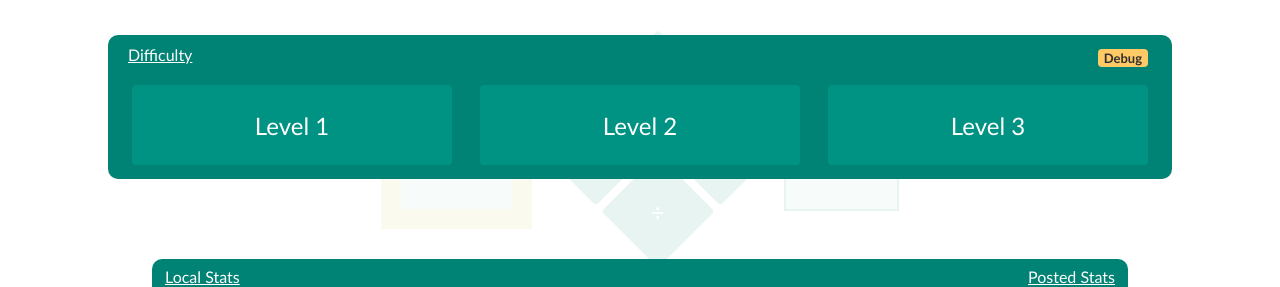
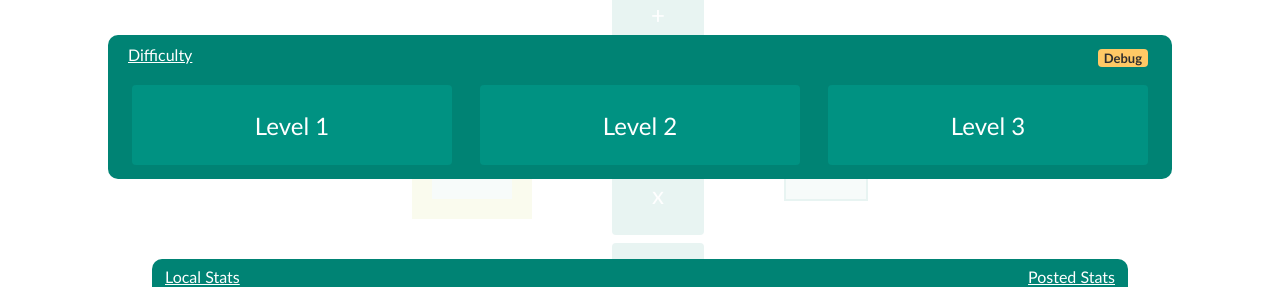
Before and after one commit to RobotMonkeyLLC/OneThroughNine-v2, a React (Create React App) app in the folder client/: page / in a window 1280 px wide. Shown: the part 290-577 px from the top of the page. Built offline with nearby package versions, Linux system fonts and the light colour scheme; no server answers.

Commit message:
updated operator button hitbox

```diff
--- a/client/src/App.css
+++ b/client/src/App.css
@@ -270,7 +270,7 @@ input[type=number] {
   height: 24vh;
   display: flex;
   flex-wrap: wrap;
-  rotate: 45deg;
+  /* rotate: 45deg; */
   position: relative;
   justify-content: center;
   align-content: center;
@@ -281,20 +281,18 @@ input[type=number] {
   display: flex;
   align-items: center;
   justify-content: center;
-  rotate: -45deg;
+  /* rotate: -45deg; */
 }
 .operator {
-  width: 10vh;
-  height: 10vh;
   border-radius: 4px;
   border: none;
   background-color: rgba(0, 131, 116);
   margin: 4px;
 }
 
-
-
-.operator {
+.operator p {
+  width: 10vh;
+  height: 10vh;
   font-size: x-large;
   color: #ffffff;
 }
--- a/client/src/Constants/defaults.js
+++ b/client/src/Constants/defaults.js
@@ -16,9 +16,9 @@ const defaults = {
                 expert: 3000
         },
         board: {
-                int1: 'int 1',
-                int2: 'int 2',
-                oper: 'operator',
+                int1: ' ',
+                int2: ' ',
+                oper: ' ',
         }
 }
 
--- a/client/src/GameBoard/BoardTile.jsx
+++ b/client/src/GameBoard/BoardTile.jsx
@@ -3,10 +3,10 @@ import Operators from '../GameBoard/Operators.jsx';
 const BoardTile = ({isSolved,setIsSolved}) => {
     return (
         <div className="board-tile-container">
-            <div id="int 1" className="int default next-halo">int 1</div>
+            <div id="int 1" className="int default next-halo"></div>
             <Operators isSolved={isSolved} setIsSolved={setIsSolved}/>
-            <div id="operator" className="oper default hidden" >operator</div>
-            <div id="int 2" className="int default">int 2</div>
+            <div id="operator" className="oper default hidden" ></div>
+            <div id="int 2" className="int default"></div>
         </div>
     )
 }
--- a/client/src/GameBoard/Stack.jsx
+++ b/client/src/GameBoard/Stack.jsx
@@ -2,12 +2,9 @@ import { checkSolution, keyManager, saveState } from './functions.jsx'
 
 function handleTiles ( e,index, isSolved, setIsSolved ) {
     console.log(e,'e in handleTiles')
-    const tile = e
-    if (tile.classList.contains('inactive')) {
-        return
-    }
+
     //console.log('in handleTiles', index, isSolved)
-    keyManager(tile, isSolved, setIsSolved)
+    keyManager(e, isSolved, setIsSolved)
     //saveState()
     //checkSolution(isSolved)
     //tile.classList.add('inactive')
--- a/client/src/GameBoard/functions.jsx
+++ b/client/src/GameBoard/functions.jsx
@@ -71,9 +71,12 @@ const addKey = (value,isSolved, setIsSolved) => {
 const clearBoard = () => {
     const boardTiles =  {int1:document.getElementById('int 1'),int2:document.getElementById('int 2')}
     const boardOper = document.getElementById('operator')
+    const operShape = document.getElementById('operboard-shape')
+
     boardTiles.int1.classList.add('default', 'next-halo')
     boardTiles.int2.classList.add('default')
     boardOper.classList.add('default')
+    operShape.childNodes.forEach((x) => x.classList.remove('selected'))
     boardTiles.int1.textContent = defaults.board.int1
     boardTiles.int2.textContent = defaults.board.int2
     boardOper.textContent = defaults.board.oper
@@ -114,7 +117,7 @@ function checkSolution (isSolved, setIsSolved) {
                 addKey(boardOperValue,isSolved, setIsSolved)
             }
         } else {
-            //setIsSolved(false)
+            //setIsSolved(false)operboard-shape
             clearBoard()
             addKey(boardOperValue,isSolved, setIsSolved)
             //console.log('Not solved!')
@@ -125,8 +128,8 @@ function checkSolution (isSolved, setIsSolved) {
 
 function operManager (buttonElement, isSolved,setIsSolved) {
     const boardOper = document.getElementById('operator')
-    if(boardOper.textContent === buttonElement.textContent) {
-        console.log('Same operator selected, not saving state or checking solution')
+    if(boardOper.textContent === buttonElement.textContent || !['+','-','x','÷'].includes(buttonElement.textContent)) {
+        console.log('Same operator selected or border, not saving state or checking solution')
         return
     } else if (document.getElementById('operboard-shape').classList.contains('next-halo')) {
 
@@ -187,10 +190,14 @@ const saveState = () => {
 }
 
 function keyManager (buttonElement,isSolved, setIsSolved)  {
+
+    if (buttonElement.classList.contains('inactive')) {
+        return
+    }
     const boardTiles =  {
         int1:document.getElementById('int 1'),
         int2:document.getElementById('int 2'),
-        oper:document.getElementsByClassName('operboard-container')[0]
+        oper:document.getElementById('operboard-shape')
     }
     checkSolution(isSolved, setIsSolved)
 
@@ -213,22 +220,22 @@ function keyManager (buttonElement,isSolved, setIsSolved)  {
     } else if (boardTiles.oper.classList.contains('next-halo')) {
         showMessage('Select an operator first.')
     } else {
-        showMessage('Select a number first.')
+        showMessage("Can't do that.")
     }
 }
 
 const restoreBoardState = (tilesState, buttonElement, isSolved, setIsSolved) => {
     const keyboard = document.querySelector('.keyboard-container')
     const intDisplay = document.querySelectorAll('.int')
-    const boardDisplay = document.querySelector('.board-tile-container')
+    const boardDisplay = document.getElementById('operboard-shape').parentElement
     // First, clear the current keyboard
     keyboard.innerHTML = '';
-    intDisplay.forEach((x) => x.textContent = x.textContent === ''? x.textContent : '');
+    //intDisplay.forEach(x => x.remove())
     // Now, loop through the saved state and restore each key
     const tiles = tilesState.tiles
     const board = tilesState.board
-    //console.log(tiles, 'restore tiles', board, 'restore board')
-    /* for (let i = 0; i < tiles.keys.length; i++) { */
+    const oper = tilesState.oper
+
     tiles.keys.map((key, i) => {
 
         const buttonElement = document.createElement('button');
@@ -240,13 +247,22 @@ const restoreBoardState = (tilesState, buttonElement, isSolved, setIsSolved) =>
     })
     board.values.map((values, ids) => {
         console.log('testing key:',values, 'id:',ids, 'classList:', board.classList[ids])
-        const divElement = document.createElement('div');
+        intDisplay[ids].textContent = values
+
+        /* const divElement = document.createElement('div');
         divElement.textContent = values;
         divElement.setAttribute('id', board.ids[ids]);
-        board.classList[ids].split(' ').forEach(x => divElement.classList.add(x))
-        ids === 0 ? boardDisplay.prepend(divElement) : boardDisplay.append(divElement)
+        board.classList[ids].split(' ').forEach(x => intDisplay[ids].classList.add(x))
+        ids === 0 ? boardDisplay.prepend(divElement) : boardDisplay.append(divElement) */
         //values.split(' ').forEach(x => divElement.classList.add(x))
     })
+
+
+    let isHalo = true
+    intDisplay.forEach(x => x.classList.contains('next-halo') ? isHalo = true : null)
+    if (isHalo) {
+        document.getElementById('operboard-shape').classList.remove('next-halo')
+    }
 }
 
 const undo = (buttonElement, isSolved, setIsSolved) => {
```
